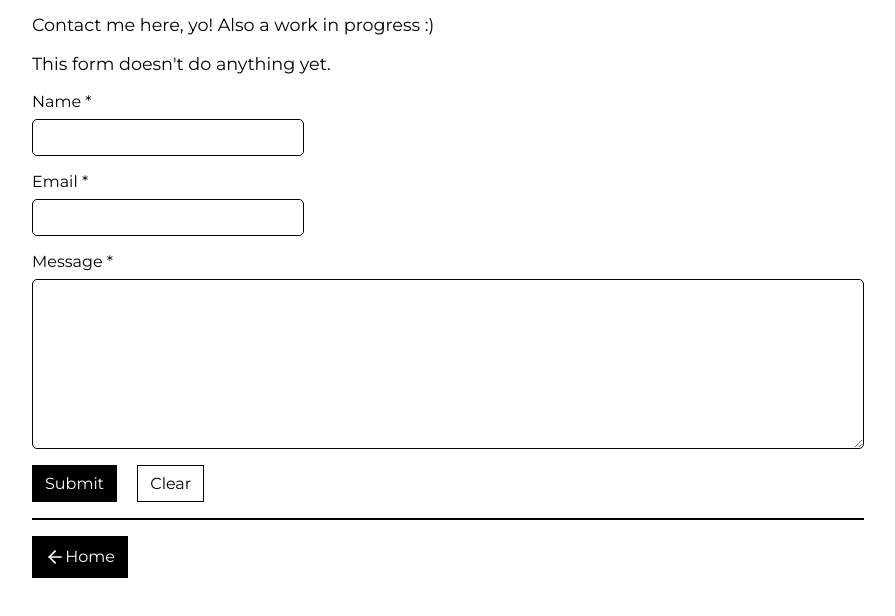
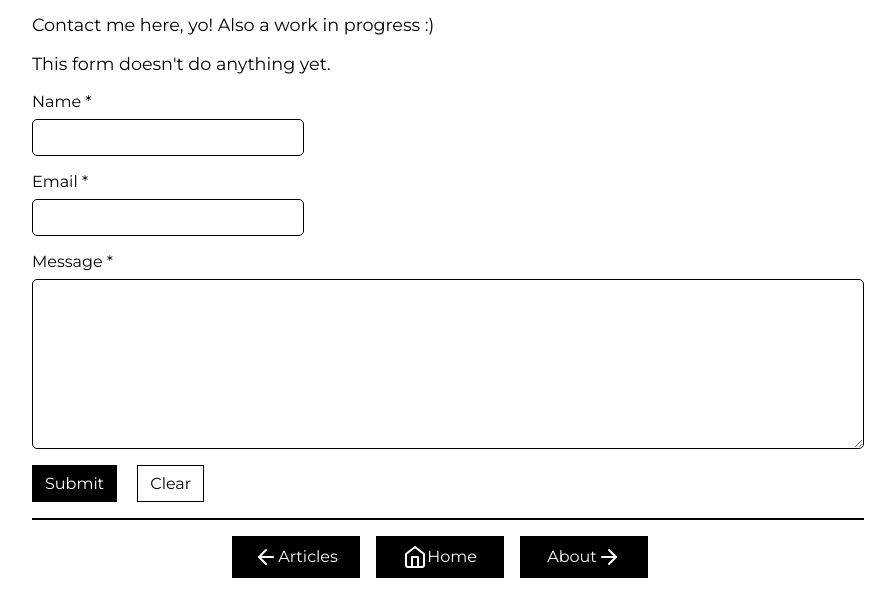
Before and after one commit to lee-cooper/cooperweb-dev, a plain HTML site: page contact.html in a window 1280 px wide. Shown: the part 138-754 px from the top of the page, without its empty margins (192-1087 px from the left). Drawn offline with nearby package versions, Linux system fonts and the light colour scheme.

Commit message:
move focus to sidebar menu on click, and vice versa, re-org menu items, add mini nav on each page

```diff
--- a/contact.html
+++ b/contact.html
@@ -50,13 +50,13 @@
               <a href="/about.html">About</a>
             </li>
             <li>
-              <a href="/contact.html">Contact</a>
-            </li>
-            <li>
               <a href="/portfolio.html">Portfolio</a>
             </li>
             <li>
               <a href="/articles.html">Articles</a>
+            </li>
+            <li>
+              <a href="/contact.html">Contact</a>
             </li>
           </ul>
         </nav>
@@ -146,14 +146,26 @@
             </div>
           </form>
           <div class="primary-horizontal-divider"></div>
-          <!-- TODO - Absolutely terrible inline style, fix asap -->
-          <a class="btn primary"
-             href="/index.html"
-             style="display: flex; align-items: center; width: 6rem; text-decoration: none;">
-            <i data-feather="arrow-left"
-               class="icon"></i>
-            Home
-          </a>
+          <div class="mini-nav">
+            <a class="btn primary icon-btn"
+               href="/articles.html">
+              <i data-feather="arrow-left"
+                 class="icon"></i>
+              Articles
+            </a>
+            <a class="btn primary icon-btn"
+               href="/index.html">
+              <i data-feather="home"
+                 class="icon"></i>
+              Home
+            </a>
+            <a class="btn primary icon-btn"
+               href="/about.html">
+              About
+              <i data-feather="arrow-right"
+                 class="icon"></i>
+            </a>
+          </div>
         </div>
       </div>
 
--- a/css/shared.css
+++ b/css/shared.css
@@ -190,6 +190,11 @@ main {
   visibility: hidden;
 }
 
+.mini-nav {
+  display: flex;
+  justify-content: center;
+}
+
 @media (max-width: 600px) {
 
   .body-content {
--- a/css/style-library.css
+++ b/css/style-library.css
@@ -35,6 +35,14 @@
 .btn.disabled {
   background-color: rgb(226, 223, 223);
   cursor: not-allowed;
+}
+
+.icon-btn {
+  display: flex;
+  justify-content: center;
+  align-items: center;
+  width: 8rem;
+  text-decoration: none;
 }
 
 /* Inputs */
--- a/js/scripts.js
+++ b/js/scripts.js
@@ -8,9 +8,11 @@ const sidebar = document.getElementsByClassName("sidebar")[0];
 openSidebarButton.addEventListener("click", () => {
   sidebar.classList.toggle("active");
   openSidebarButton.classList.toggle("hide");
+  closeSidebarButton.focus();
 });
 
 closeSidebarButton.addEventListener("click", () => {
   sidebar.classList.toggle("active");
   openSidebarButton.classList.toggle("hide");
+  openSidebarButton.focus();
 });
```
Also changed, not shown: about.html (+23 -11 lines), articles.html (+23 -10 lines), index.html (+14 -13 lines), portfolio.html (+23 -11 lines), portfolio/css-styles/css-styles.html (+3 -3 lines).
